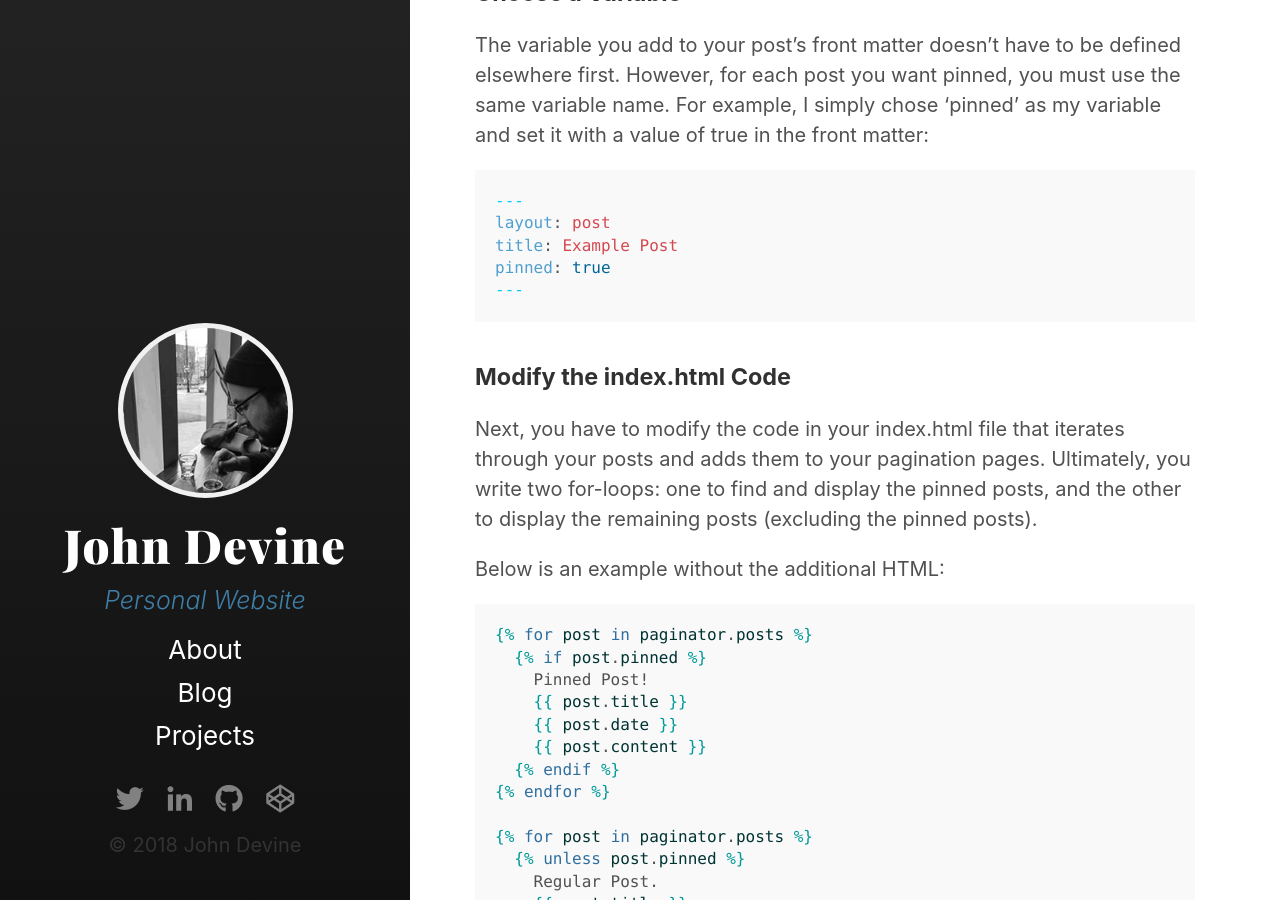
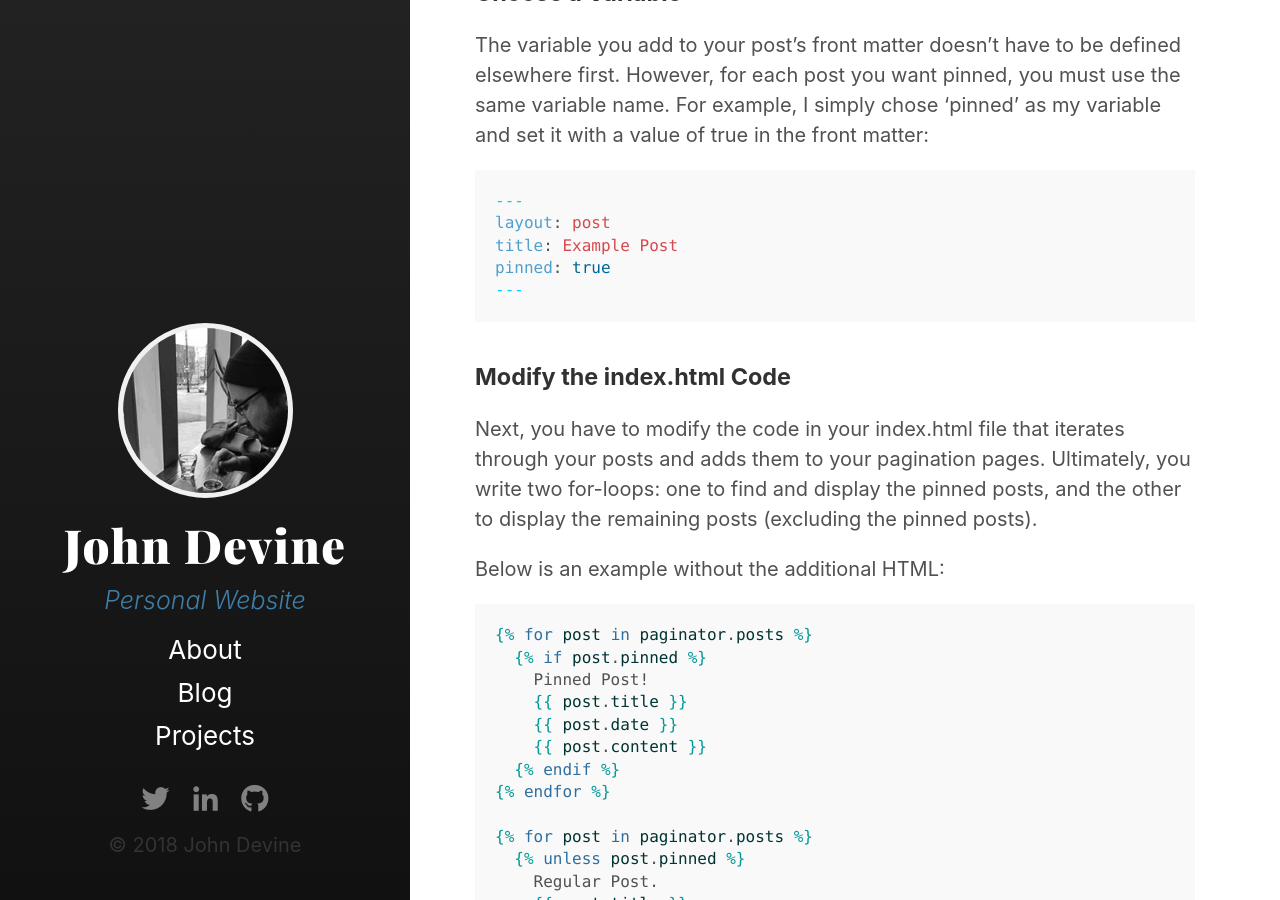
Before and after one commit to AdsonBatista/jpatrickdevine.github.io, a Jekyll site: the page built from index.html, in a window 1280 px wide and 900 px high, scrolled down 524 px. Built offline with Jekyll 4.4.1, drawn with Linux system fonts in a browser that asks for light colours; the list of posts is cut into pages by our own code.

Commit message:
Remove CodePen
Not using CodePen thus it's not useful on site

```diff
--- a/_includes/sidebar.html
+++ b/_includes/sidebar.html
@@ -43,7 +43,6 @@
       <a href="https://twitter.com/jpatrickdevine" target="_blank" title="Twitter"><i class="fab fa-twitter"></i></a>
       <a href="https://www.linkedin.com/in/jpatrickdevine/" target="_blank" title="LinkedIn"><i class="fab fa-linkedin-in"></i></a>
       <a href="https://github.com/jpatrickdevine" target="_blank" title="GitHub"><i class="fab fa-github"></i></a>
-      <a href="https://codepen.io/jpatrickdevine/" target="_blank" title="CodePen"><i class="fab fa-codepen"></i></a>
     </nav>
 
     <p class="footer">&copy; {{ site.time | date: '%Y' }} {{ site.title }}</p>
```
